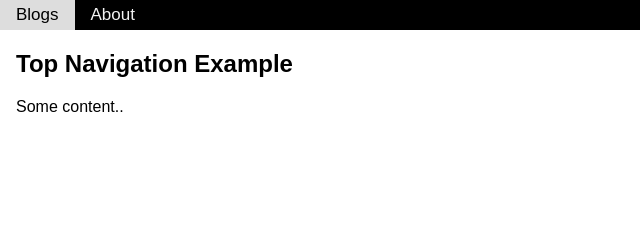
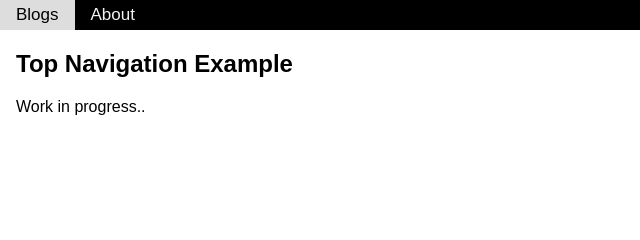
Before and after one commit to sankarshanghosh/sankarshanghosh.com, a plain HTML site: page blog.html in a window 1280 px wide. Shown: the top 240 px of the page, 0-640 px from the left. Drawn offline with Linux system fonts and the light colour scheme.

Commit message:
Update blog.html

```diff
--- a/blog.html
+++ b/blog.html
@@ -13,7 +13,7 @@
 
         <div style="padding-left:16px">
             <h2>Top Navigation Example</h2>
-            <p>Some content..</p>
+            <p>Work in progress..</p>
         </div>
 
         <div id="footer">
```
